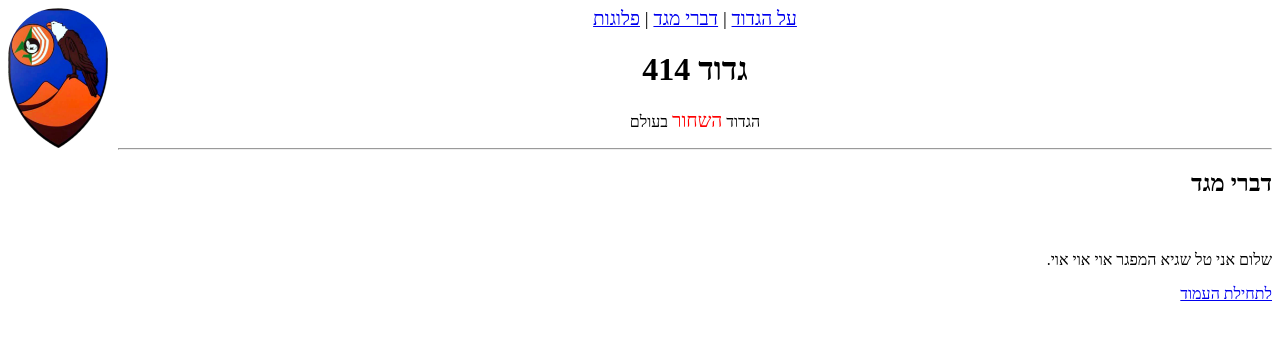
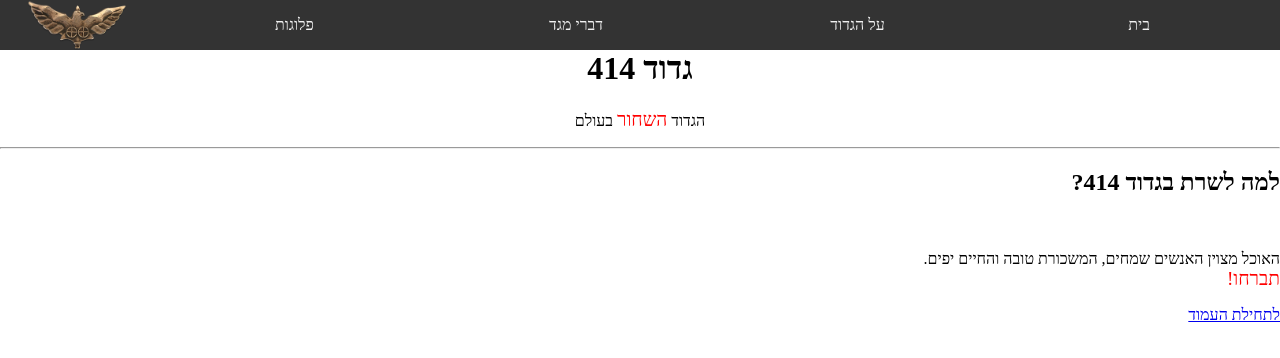
Before and after one commit to offeck/offeck.github.io, a plain HTML site: page index.html in a window 1280 px wide. Drawn offline with Linux system fonts and the light colour scheme.

Commit message:
update
new menu

```diff
--- a/index.html
+++ b/index.html
@@ -1,32 +1,36 @@
 <!DOCTYPE html>
-<html lang="he">
-
+<html lang="he" translate="no">
   <head>
-    <meta charset="UTF-8">
-    <link rel="stylesheet" href="./styles/base.css">
-    <meta http-equiv="X-UA-Compatible" content="IE=edge">
-    <meta name="viewport" content="width=device-width, initial-scale=1.0">
-    <meta name="keywords" content="HTML, CSS">
-    <meta name="description" content="the blackest gdud in the nation">
-    <title>gdud 414</title>
+    <meta charset="UTF-8" />
+    <link rel="stylesheet" href="./styles/base.css" />
+    <meta http-equiv="X-UA-Compatible" content="IE=edge" />
+    <meta name="viewport" content="width=device-width, initial-scale=1.0" />
+    <meta name="keywords" content="HTML, CSS" />
+    <meta name="description" content="the blackest gdud in the nation" />
+    <title>גדוד 414</title>
   </head>
 
   <body dir="rtl">
-    <img src="images/gdud_414_tag.png" alt="an image of gdud 414 tag">
-    <div id="menu" class="menu">
-        <a href="./about.html">על הגדוד</a> |
-        <a href="./magad_speaks.html">דברי מגד</a> |
+    <!-- The navigation menu -->
+    <div class="navbar">
+      <a class="active" href="#">בית</a>
+      <a href="./about.html">על הגדוד</a>
+      <a href="./magad_speaks.html">דברי מגד</a>
       <a href="./plugot.html">פלוגות</a>
+      <img src="./images/sika_414.png" alt="an image of gdud 414 tag" />
     </div>
-    <span id="title" style="text-align: center;">
+    <div class="main">
+      <span id="title" style="text-align: center">
         <h1>גדוד 414</h1>
         <p>הגדוד <em>השחור</em> בעולם</p>
       </span>
       <hr />
-    <h2 id="section-magad">דברי מגד</h2>
+      <h2 id="section-magad">למה לשרת בגדוד 414?</h2>
       <br />
-    <p>שלום אני טל שגיא המפגר אוי אוי אוי.</p>
+      <p>
+        האוכל מצוין האנשים שמחים, המשכורת טובה והחיים יפים.<br /><em>תברחו!</em>
+      </p>
       <a href="#">לתחילת העמוד</a>
+    </div>
   </body>
-
 </html>
--- a/styles/base.css
+++ b/styles/base.css
@@ -5,10 +5,15 @@ em {
 }
 
 img {
-    width: 100px;
-    border-radius: 50px;
+  /*width: 20%;*/
+  height: 50.4px;
+  /*border-radius: 50%;*/
   float: left;
-    margin-right: 10px;
+  vertical-align: middle;
+  width: 12%;
+  margin-bottom: 0px;
+  padding-bottom: 0px;
+  object-fit: contain;
 }
 
 .username {
@@ -17,9 +22,43 @@ img {
 .menu {
   text-align: center;
   font-size: larger;
+  width: 100%;
 }
 .tal {
   text-align: center;
-    font-family:'Courier New', Courier, monospace;
+  font-family: "Courier New", Courier, monospace;
   font-size: x-large;
 }
+
+body {
+  margin: 0;
+  padding: 0;
+}
+.navbar {
+  overflow: hidden;
+  background-color: #333;
+  position: fixed; /* Set the navbar to fixed position */
+  top: 0; /* Position the navbar at the top of the page */
+  width: 100%; /* Full width */
+}
+/* Links inside the navbar */
+.navbar a {
+  float: right;
+  display: block;
+  color: #f2f2f2;
+  text-align: center;
+  width: 22%;
+  padding: 16px 0px;
+  text-decoration: none;
+}
+
+/* Change background on mouse-over */
+.navbar a:hover {
+  background: #ddd;
+  color: black;
+}
+
+/* Main content */
+.main {
+  margin-top: 50.4px; /* Add a top margin to avoid content overlay */
+}
--- /dev/null
+++ b/styles/copy.css
@@ -0,0 +1,75 @@
+em {
+  color: red;
+  font-style: normal;
+  font-size: larger;
+}
+
+img {
+  width: 20%;
+  /*border-radius: 50%;*/
+  /*float: left;*/
+  display: table-cell;
+  height: fit-content;
+  /*margin-right: 10px;*/
+}
+
+.username {
+  font-weight: bold;
+}
+.menu {
+  text-align: center;
+  font-size: larger;
+  width: 100%;
+}
+.tal {
+  text-align: center;
+  font-family: "Courier New", Courier, monospace;
+  font-size: x-large;
+}
+
+body {
+  margin: 0;
+  padding: 0;
+}
+
+/* Style the navigation menu */
+.navbar {
+  width: 100%;
+  background-color: #555;
+  overflow: auto;
+  display: table-cell;
+  /*height: min-content;*/
+}
+
+/* Navigation links */
+.navbar a {
+  display: table-cell;
+  float: right;
+  padding: 12px 0px 12px 0px;
+  color: white;
+  text-decoration: none;
+  font-size: 17px;
+  width: 20%; /* Four equal-width links. If you have two links, use 50%, and 33.33% for three links, etc.. */
+  text-align: center; /* If you want the text to be centered */
+}
+
+/* Add a background color on mouse-over */
+.navbar a:hover {
+  background-color: #000;
+}
+
+/* Style the current/active link */
+.navbar a.active {
+  background-color: yellow;
+  color: black;
+}
+
+/* Add responsiveness - on screens less than 500px, make the navigation links appear on top of each other, instead of next to each other */
+@media screen and (max-width: 500px) {
+  .navbar a {
+    float: none;
+    display: block;
+    width: 100%;
+    text-align: right; /* If you want the text to be left-aligned on small screens */
+  }
+}
```
Also changed, not shown: about.html (+16 -9 lines), magad_speaks.html (+15 -13 lines), plugot.html (+44 -22 lines), images/sika_414.png (added). Lines whose indentation alone changed are shown as unchanged.
